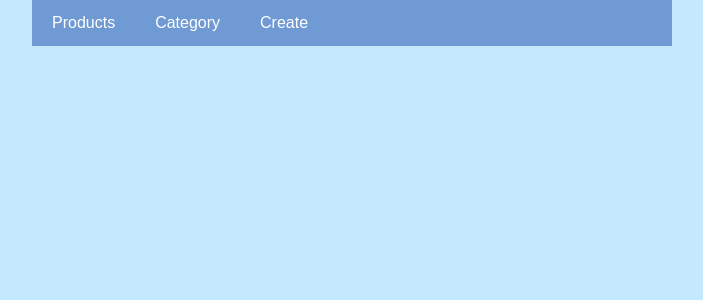
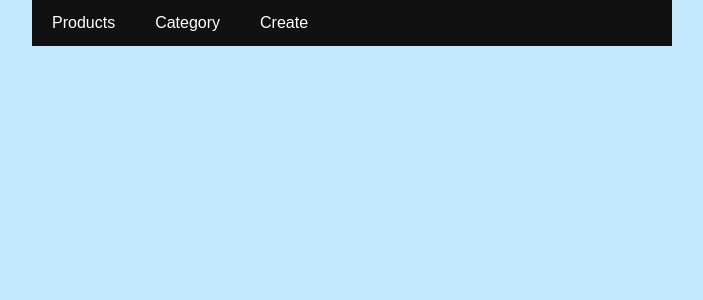
Before and after one commit to AngeloMartinBHilado/HiladoEndApi, a PHP site: page / in a window 1280 px wide. Shown: the top 300 px of the page, without its empty margins (288-991 px from the left). Run offline with PHP 8.4, Linux system fonts and the light colour scheme; some web fonts are replaced.

Commit message:
Update style.css

```diff
--- a/css/style.css
+++ b/css/style.css
@@ -19,7 +19,7 @@
   /* Sticky navbar - toggles between relative and fixed, depending on the scroll position. It is positioned relative until a given offset position is met in the viewport - then it "sticks" in place (like position:fixed). The sticky value is not supported in IE or Edge 15 and earlier versions. However, for these versions the navbar will inherit default position */
   .navbar {
     overflow: hidden;
-    background-color: #6f9ad4;
+    background-color: #111;
     position: sticky;
     text-align: center;
     top: 0;
```
